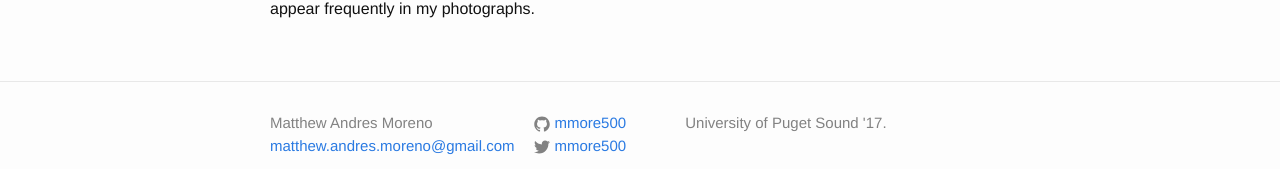
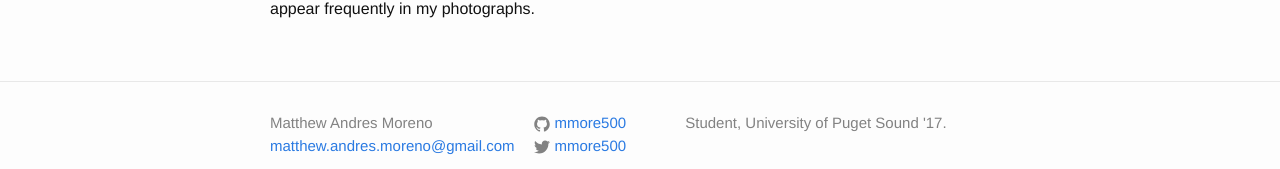
Before and after one commit to mmore500/mmore500.github.io, a Jekyll site: the page built from about.md, in a window 1280 px wide. Shown: the part 813-982 px from the top of the page. Built offline with Jekyll 4.4.1, drawn with Linux system fonts in a browser that asks for light colours.

Commit message:
Add "Student" back to the footer

```diff
--- a/_config.yml
+++ b/_config.yml
@@ -9,7 +9,7 @@
 title: Matthew Andres Moreno
 email: matthew.andres.moreno@gmail.com
 description: > # this means to ignore newlines until "baseurl:"
-  University of Puget Sound '17.
+  Student, University of Puget Sound '17.
 baseurl: "" # the subpath of your site, e.g. /blog
 url: "https://mmore500.github.io" # the base hostname & protocol for your site
 twitter_username: mmore500
```
